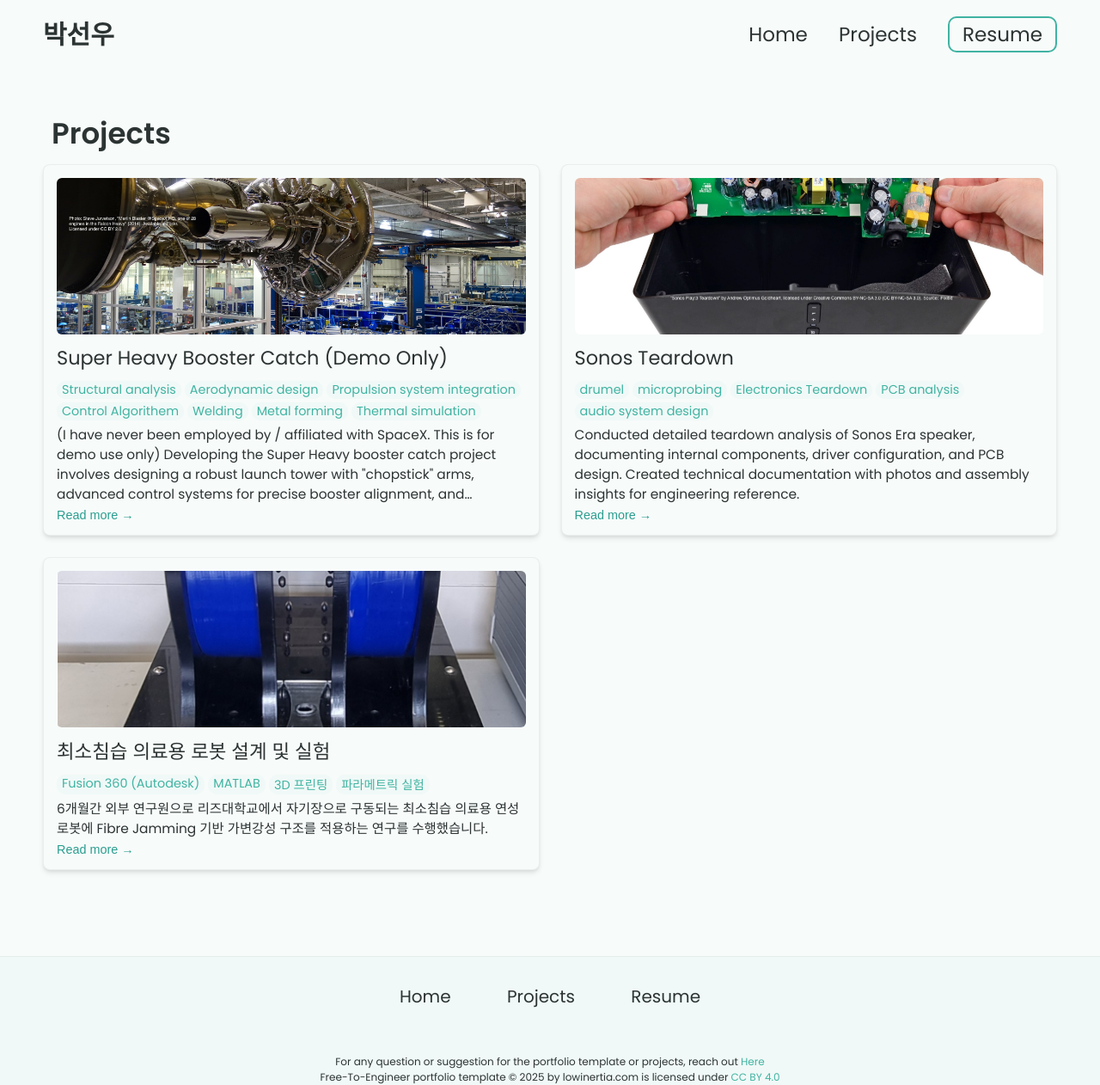
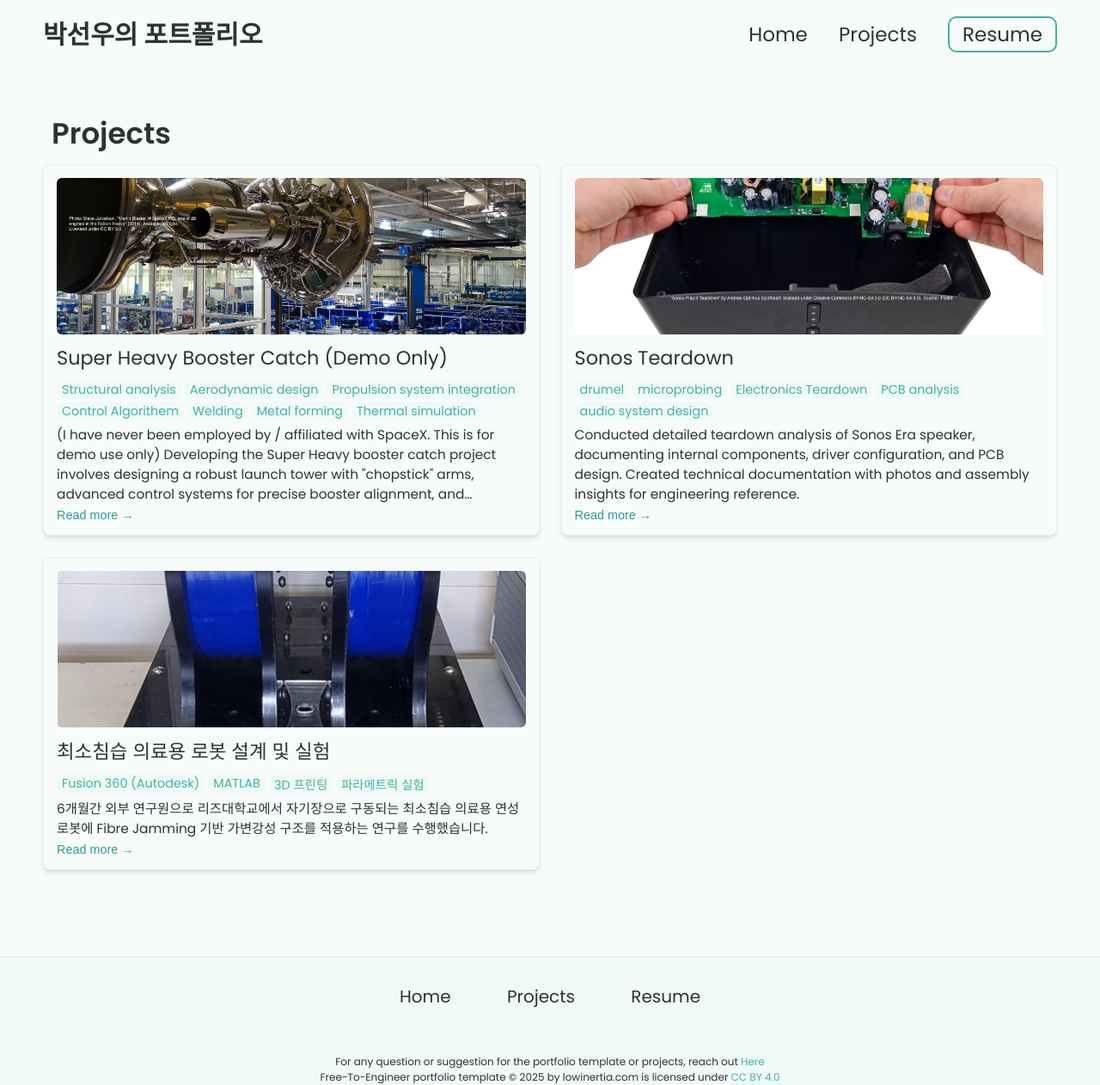
Before and after one commit to border3033/border3033.github.io, a Jekyll site: the page built from projects.html, in a window 1280 px wide. Shown: the whole page at 86% size. Built offline with Jekyll 4.4.1, drawn with Linux system fonts in a browser that asks for light colours.

Commit message:
Update _config.yml

```diff
--- a/_config.yml
+++ b/_config.yml
@@ -12,7 +12,7 @@
 
 
 # Hero Section
-name: 박선우
+name: 박선우의 포트폴리오
 headline: 글래스고 대학교 학/석사 졸업 | 기계공학 엔지니어
 description: >- # dont remove this line. this will ignore all new lines until the next section
   대학에서 수행한 기계공학 과제와 프로젝트, 설계 및 해석 결과를 프로젝트별로 정리한 포트폴리오입니다.
```
